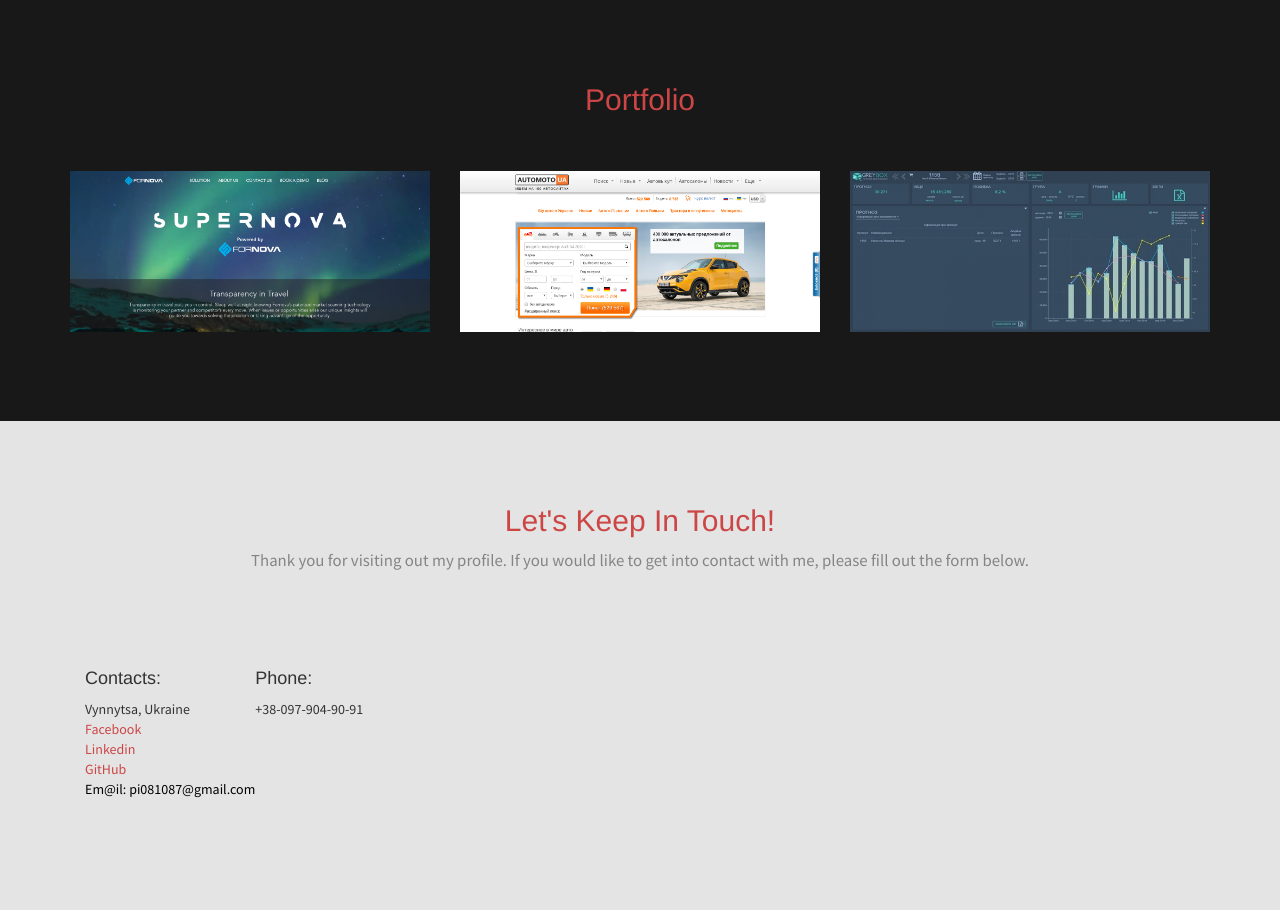
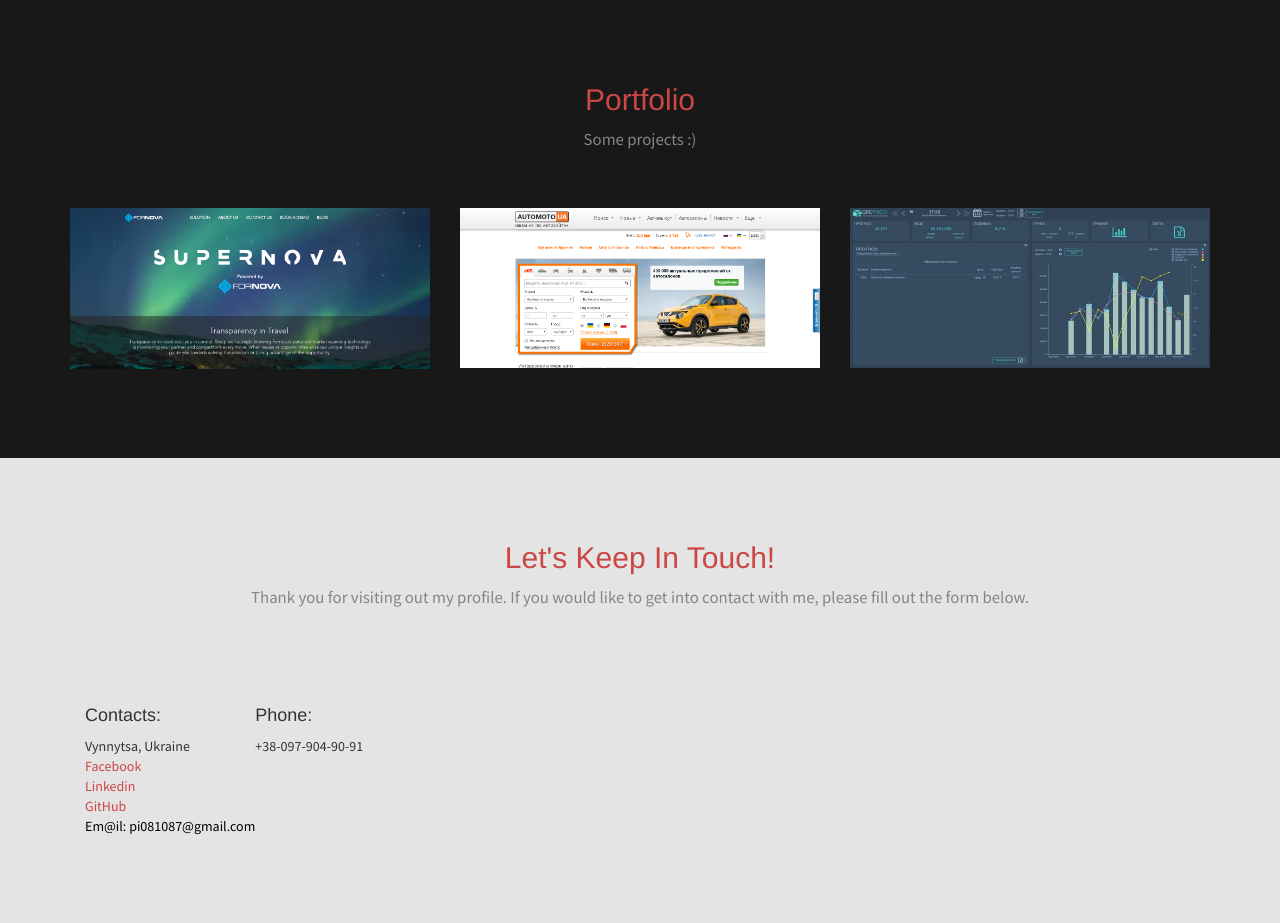
Before and after one commit to zzevss/zzevss.github.io, a plain HTML site: page index.html in a window 1280 px wide. Shown: the part 3020-3943 px from the top of the page. Drawn offline with Linux system fonts and the light colour scheme.

Commit message:
Coment portf1

```diff
--- a/index.html
+++ b/index.html
@@ -360,7 +360,7 @@
             <div class="heading text-center">
                 <!-- Heading -->
                 <h2>Portfolio</h2>
-                <!--<p>At lorem Ipsum available, but the majority have suffered alteration in some form by injected humour.</p>-->
+                <p>Some projects :)</p>
             </div>
 
             <div class="row">
```
